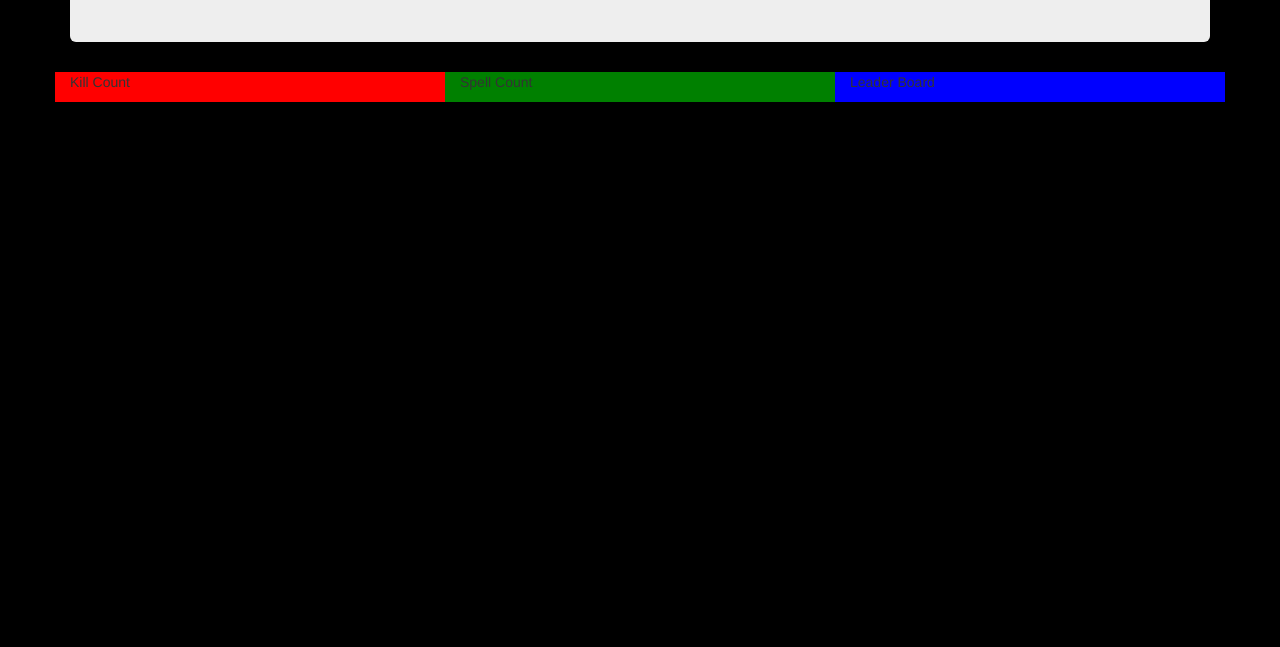
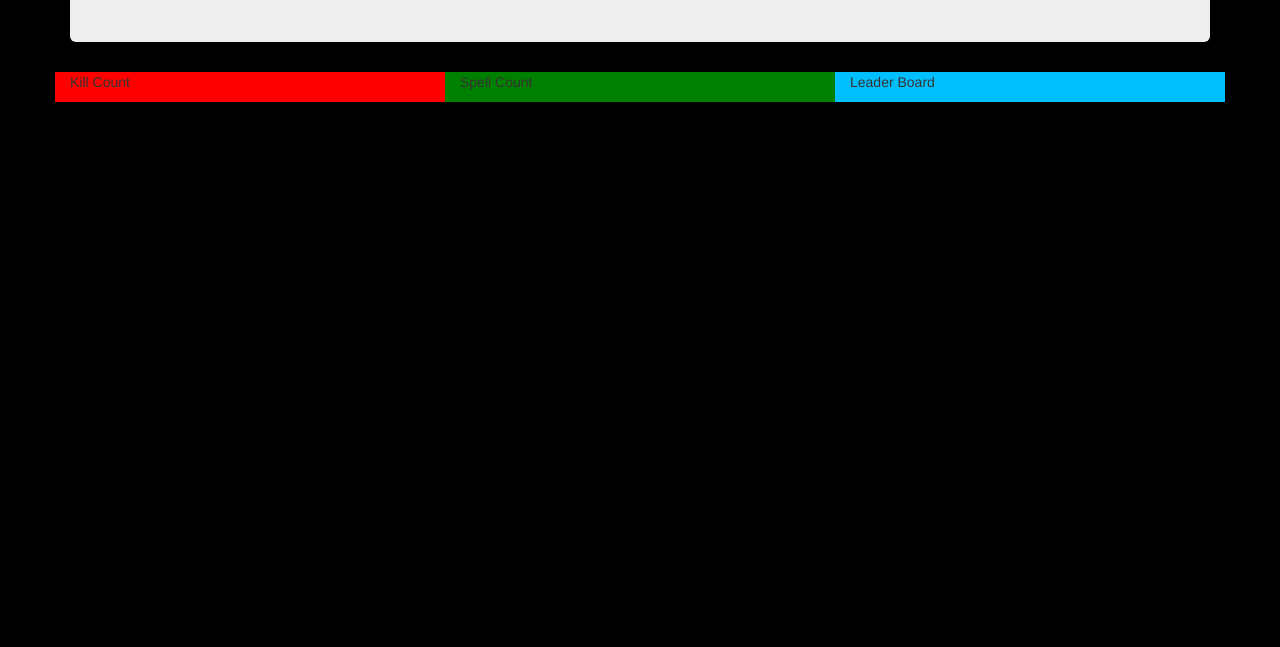
Before and after one commit to triyuga/ZombieScoreboard, a website: page src/index.html in a window 1280 px wide. Shown: the part 153-800 px from the top of the page. Drawn offline with nearby package versions, Linux system fonts and the light colour scheme; files that its build step writes are made by us from their sources.

Commit message:
basic display columns

```diff
--- a/src/index.html
+++ b/src/index.html
@@ -26,7 +26,7 @@
 				</ul>
 			</div>
 
-			<div class="col-sm-4" style="background-color: blue">
+			<div class="col-sm-4" style="background-color: deepskyblue">
 				<p>Leader Board</p>
 				<ul id="leaderBoard">
 					<!-- jQuery dumps leaderBoard <li> here-->
```
